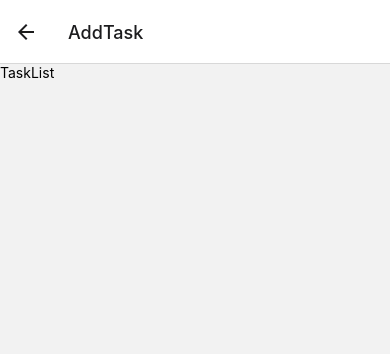
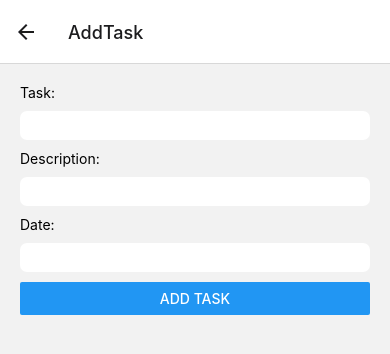
Before and after one commit to DmytroKhrishu/ThingsToDo, a React Native app: screen /AddTask in a window 390 px wide. Shown: the top 354 px of the page. Built offline with nearby package versions, Linux system fonts and the light colour scheme.

Commit message:
added: AddTask screen and functionality, modal on task click

```diff
--- a/App.js
+++ b/App.js
@@ -6,6 +6,7 @@ import { createDrawerNavigator } from '@react-navigation/drawer';
 import { createNativeStackNavigator } from '@react-navigation/native-stack';
 import Tasks from './screens/Tasks';
 import AddTask from './screens/AddTask';
+import TasksContextProvider from './store/tasks-context';
 
 const Drawer = createDrawerNavigator();
 const Stack = createNativeStackNavigator();
@@ -14,6 +15,7 @@ export default function App() {
   return (
     <>
       <StatusBar style="auto" />
+      <TasksContextProvider>
         <NavigationContainer>
           <Stack.Navigator screenOptions={{}}>
             <Stack.Screen
@@ -31,6 +33,7 @@ export default function App() {
             <Stack.Screen name="AddTask" component={AddTask} />
           </Stack.Navigator>
         </NavigationContainer>
+      </TasksContextProvider>
     </>
   );
 }
--- a/components/TasksOutput/TaskItem.js
+++ b/components/TasksOutput/TaskItem.js
@@ -1 +1,28 @@
-export default function TaskItem() {}
+import { Pressable, StyleSheet, Text, View } from 'react-native';
+
+export default function TaskItem({ task, onClick }) {
+  return (
+    <View style={styles.item}>
+      <Pressable android_ripple={{color: 'grey'}} onPress={onClick}>
+        <Text style={styles.itemText}>id: {task.id}</Text>
+        <Text style={styles.itemText}>{task.task}</Text>
+        <Text style={styles.itemText}>{task.description}</Text>
+        <Text style={styles.itemText}>{task.date}</Text>
+      </Pressable>
+    </View>
+  );
+}
+
+const styles = StyleSheet.create({
+  item: {
+    padding: 10,
+    margin: 10,
+    borderRadius: 7,
+    elevation: 6,
+    backgroundColor: 'white',
+  },
+  itemText: {
+    textAlign: 'center',
+    textAlignVertical: 'center',
+  },
+});
--- a/components/TasksOutput/TaskList.js
+++ b/components/TasksOutput/TaskList.js
@@ -1,10 +1,12 @@
 import { FlatList, Text, View } from 'react-native';
+import TaskItem from './TaskItem';
 
-export default function TaskList(tasks) {
-  // return <FlatList data={tasks} />
+export default function TaskList({ tasks, onItemClick }) {
   return (
-    <View>
-      <Text>TaskList</Text>
-    </View>
+    <FlatList
+      data={tasks}
+      keyExtractor={(item) => item.id}
+      renderItem={({ item }) => <TaskItem task={item} onClick={() => onItemClick(item.id)} />}
+    />
   );
 }
--- /dev/null
+++ b/components/UI/Input.js
@@ -0,0 +1,20 @@
+import { StyleSheet, Text, TextInput, View } from 'react-native';
+
+export default function Input({ label, onChange, value }) {
+  return (
+    <View>
+      <Text>{label}</Text>
+      <TextInput onChangeText={onChange} value={value} style={styles.input} />
+    </View>
+  );
+}
+
+const styles = StyleSheet.create({
+  input: {
+    backgroundColor: 'white',
+    marginVertical: 10,
+    borderRadius: 7,
+    padding: 6,
+    elevation:6
+  },
+});
--- a/screens/AddTask.js
+++ b/screens/AddTask.js
@@ -1,9 +1,49 @@
-import { Text, View } from "react-native";
+import { Alert, Button, StyleSheet, Text, View } from 'react-native';
+import { TextInput } from 'react-native-gesture-handler';
+import Input from '../components/UI/Input';
+import { useContext, useState } from 'react';
+import { TasksContext } from '../store/tasks-context';
+import { useNavigation } from '@react-navigation/native';
 
 export default function AddTask() {
+  const [task, onChangeTask] = useState('');
+  const [description, onChangeDescription] = useState('');
+  const [date, onChangeDate] = useState('');
+
+  const navigation = useNavigation();
+
+  const tasksCtx = useContext(TasksContext);
+
+  function addTask() {
+    if (task && description && date) {
+      const taskItem = {
+        task: task,
+        description: description,
+        date: new Date(date).toDateString(),
+      };
+      tasksCtx.addTask(taskItem);
+      navigation.navigate('Tasks')
+    } else {
+      Alert.alert('Error', 'Please fill out all fields');
+    }
+  }
+
   return (
-    <View>
-      <Text>TaskList</Text>
+    <View style={styles.inputsContainer}>
+      <Input label="Task:" onChange={onChangeTask} value={task} />
+      <Input
+        label="Description:"
+        onChange={onChangeDescription}
+        value={description}
+      />
+      <Input label="Date:" onChange={onChangeDate} value={date} />
+      <Button title="Add Task" onPress={addTask} />
     </View>
   );
 }
+
+const styles = StyleSheet.create({
+  inputsContainer: {
+    padding: 20,
+  },
+});
--- a/screens/TaskDetails.js
+++ b/screens/TaskDetails.js
@@ -0,0 +1,14 @@
+import { useContext } from 'react';
+import { Text, View } from 'react-native';
+import { TasksContext } from '../store/tasks-context';
+
+export default function TaskDetails({ taskId }) {
+  const tasksCtx = useContext(TasksContext);
+  const task = tasksCtx.tasks.find((task) => task.id === taskId);
+
+  return (
+    <View>
+      <Text>{task.task}</Text>
+    </View>
+  );
+}
--- a/screens/Tasks.js
+++ b/screens/Tasks.js
@@ -1,5 +1,33 @@
-import TaskList from "../components/TasksOutput/TaskList";
+import { useContext, useState } from 'react';
+import TaskList from '../components/TasksOutput/TaskList';
+import { TasksContext } from '../store/tasks-context';
+import { Button, Modal } from 'react-native';
+import TaskDetails from './TaskDetails';
 
 export default function Tasks() {
-  return <TaskList />
+  const [modalIsVisible, setModalIsVisible] = useState(false);
+  const [clickedItemId, setClickedItemId] = useState('')
+  const tasksCtx = useContext(TasksContext);
+  const tasks = tasksCtx.tasks;
+
+
+  function openModal() {
+    setModalIsVisible(true);
+  }
+
+  function onItemClick(id) {
+    setClickedItemId(id);
+    openModal();
+  }
+
+
+  return (
+    <>
+      <Modal transparent visible={modalIsVisible} animationType="slide">
+        <TaskDetails taskId={clickedItemId} />
+        <Button title="Close" onPress={() => setModalIsVisible(false)} />
+      </Modal>
+      <TaskList tasks={tasks} onItemClick={onItemClick} />
+    </>
+  );
 }
--- a/store/tasks-context.js
+++ b/store/tasks-context.js
@@ -1,4 +1,25 @@
 import { createContext, useState } from 'react';
+
+export const DUMMY_TASKS = [
+  {
+    id: 't1',
+    task: 'Dummy Task',
+    description: 'lalala',
+    date: new Date().toDateString(),
+  },
+  {
+    id: 't2',
+    task: 'Dummy Task',
+    description: 'lalala',
+    date: new Date().toDateString(),
+  },
+  {
+    id: 't3',
+    task: 'Dummy Task',
+    description: 'lalala',
+    date: new Date().toDateString(),
+  },
+];
 
 export const TasksContext = createContext({
   tasks: [],
@@ -8,10 +29,11 @@ export const TasksContext = createContext({
 });
 
 export default function TasksContextProvider({ children }) {
-  const [tasks, setTasks] = useState([]);
+  const [tasks, setTasks] = useState(DUMMY_TASKS);
 
   function addTask(task) {
-    setTasks((prev) => [...prev, task]);
+    const taskId = ((Math.random() * 10).toFixed(2)).toString();
+    setTasks((prev) => [...prev, { id: taskId, ...task }]);
   }
 
   function deleteTask(id) {
```
Lines whose indentation alone changed are shown as unchanged.
